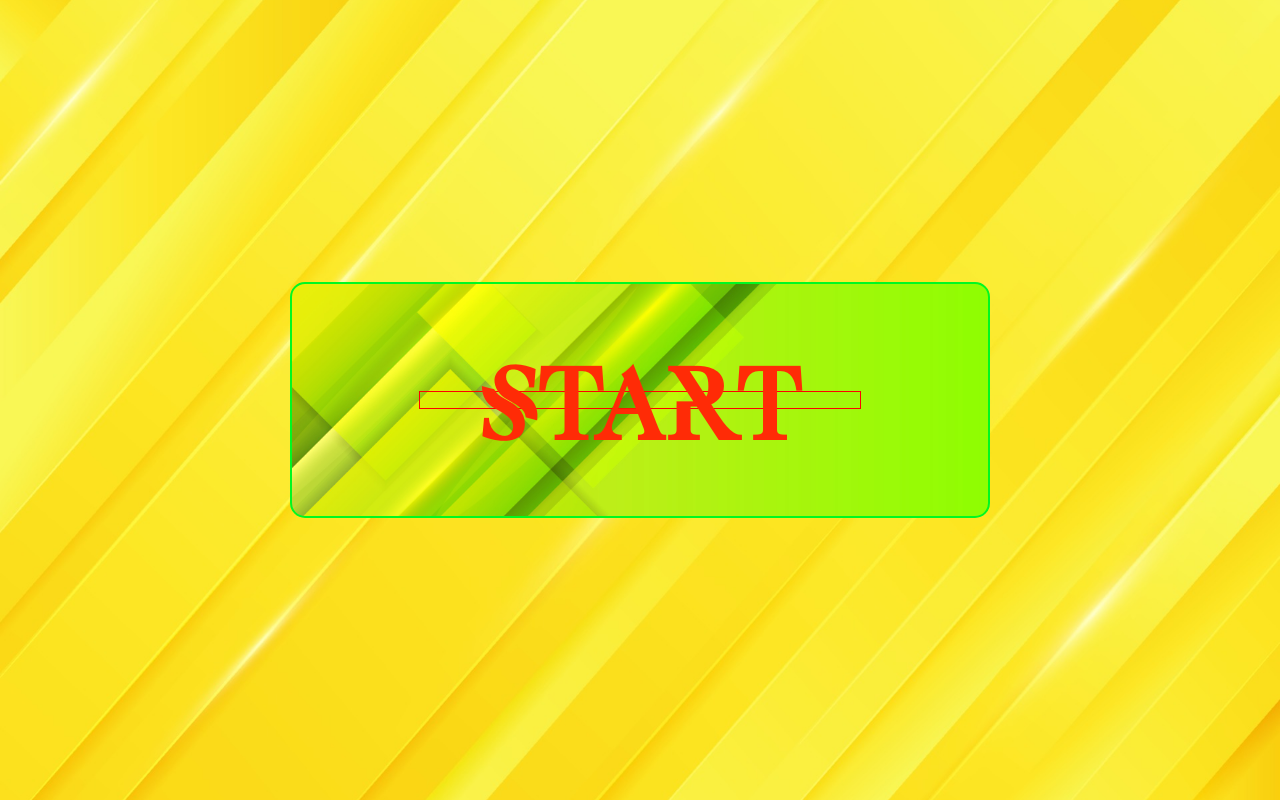
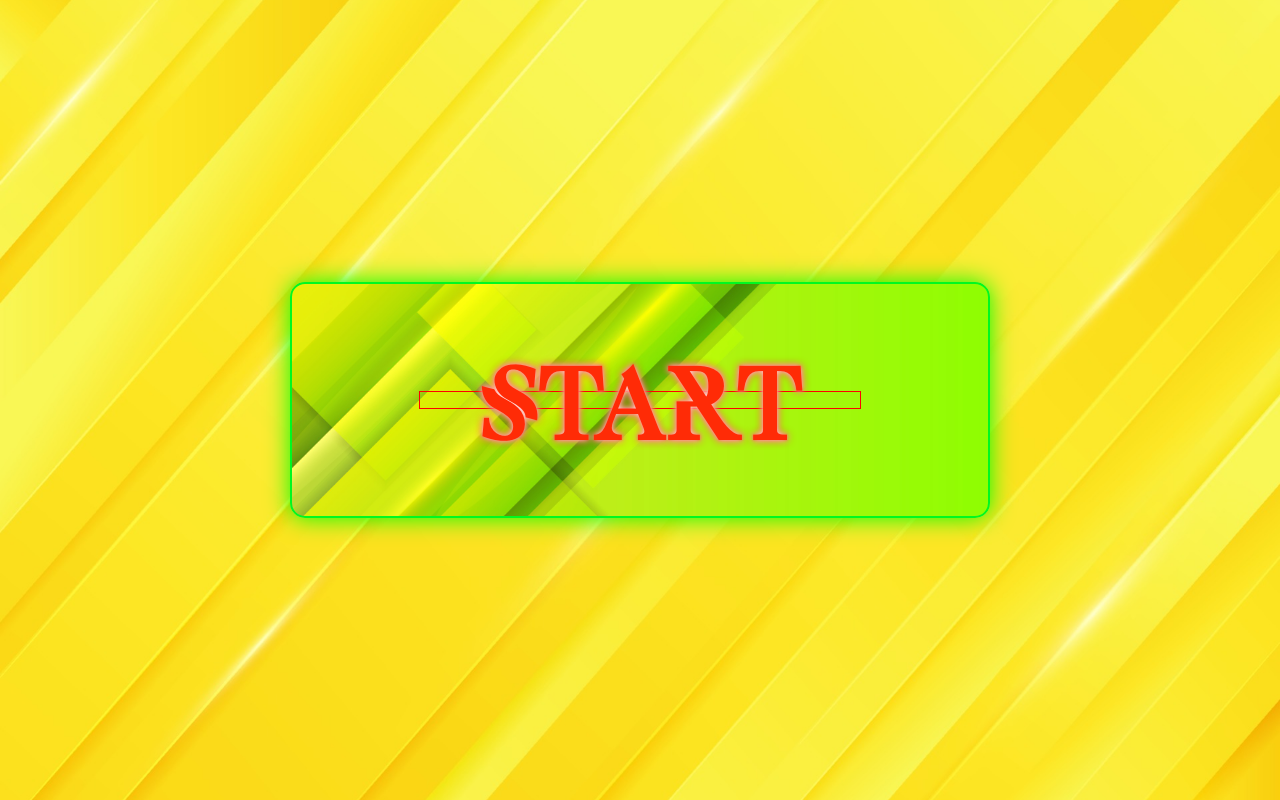
Before and after one commit to AlexVascon/My-Snake-Game, a plain HTML site: page index.html in a window 1280 px wide. In both pictures the pointer is over the element "START". Drawn offline with Linux system fonts and the light colour scheme.

Commit message:
edited start page css. Button glows on mouse hover

```diff
--- a/style.css
+++ b/style.css
@@ -106,6 +106,12 @@ body {
     border-radius: 15px;
 }
 
+.start-screen:hover {
+    text-shadow: 0 0 0.4em white, 0 0 .5em #fe0505, 0 0 0.2em #fe0505;
+    box-shadow: 0 0 1.5em rgb(1, 255, 1);
+    cursor: pointer;
+}
+
 .start-banner {
     display: flex;
     justify-content: center;
```
